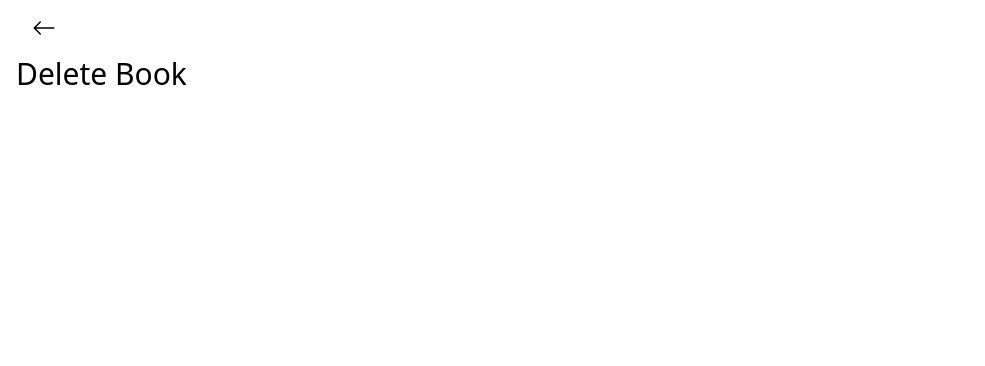
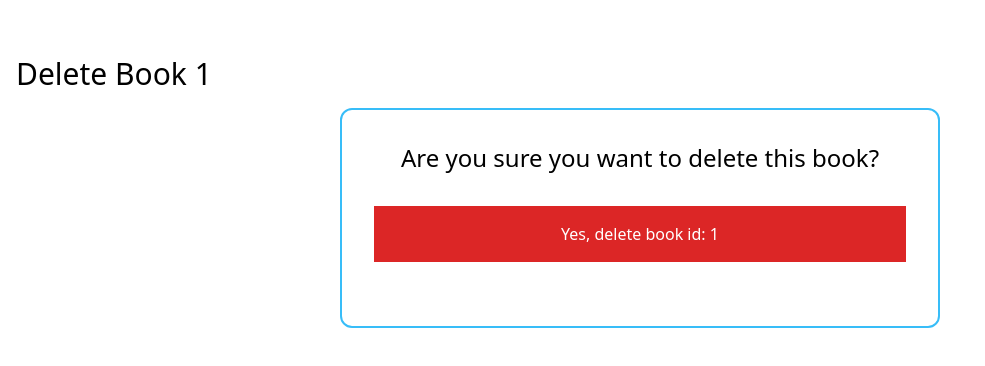
Before and after one commit to itsnotalvin/MERN-tutorial, a React (Vite) app in the folder frontend/: page /books/delete/1 in a window 1280 px wide. Shown: the top 366 px of the page, without its empty margins (0-985 px from the left). Built offline with nearby package versions, Linux system fonts and the light colour scheme.

Commit message:
delete function

```diff
--- a/frontend/src/pages/DeleteBook.jsx
+++ b/frontend/src/pages/DeleteBook.jsx
@@ -3,6 +3,7 @@ import BackButton from '../../components/BackButton'
 import Spinner from '../../components/Spinner'
 import axios from 'axios'
 import { useNavigate, useParams } from 'react-router-dom'
+import { Book } from '../../../backend/models/bookModel';
 
 const DeleteBook = () => {
   const [loading, setLoading] =useState(false)
@@ -28,7 +29,18 @@ const DeleteBook = () => {
   return (
     <div className='p-4'>
       <BackButton />
-      <h1 className='text-3xl my-4'>Delete Book</h1>
+      <h1 className='text-3xl my-4'>Delete Book {id}</h1>
+      {loading ? <Spinner /> : ''}
+      <div className='flex flex-col items-center border-2 border-sky-400 rounded-xl w-[600px] p-8 mx-auto'>
+        <h3 className='text-2xl'>Are you sure you want to delete this book?</h3>
+        <button
+          className='p-4 bg-red-600 text-white m-8 w-full'
+          onClick={handleDeleteBook}
+        >
+          Yes, delete book id: {id}
+
+        </button>
+      </div>
 
     </div>
   )
```
